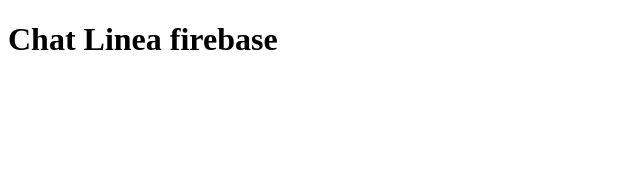
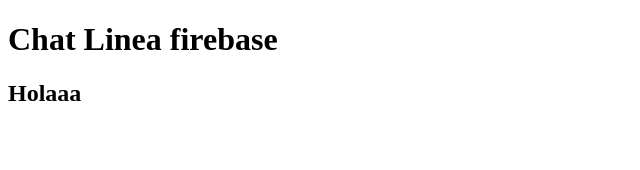
Before and after one commit to winvale/chatAngular, an Angular app: page / in a window 1280 px wide. Shown: the top 170 px of the page, without its empty margins (0-640 px from the left). Built offline with nearby package versions, Linux system fonts and the light colour scheme.

Commit message:
commmit prueba

```diff
--- a/src/app/app.component.html
+++ b/src/app/app.component.html
@@ -1 +1,2 @@
 <h1>Chat Linea firebase</h1>
+<h2>Holaaa</h2>
```
